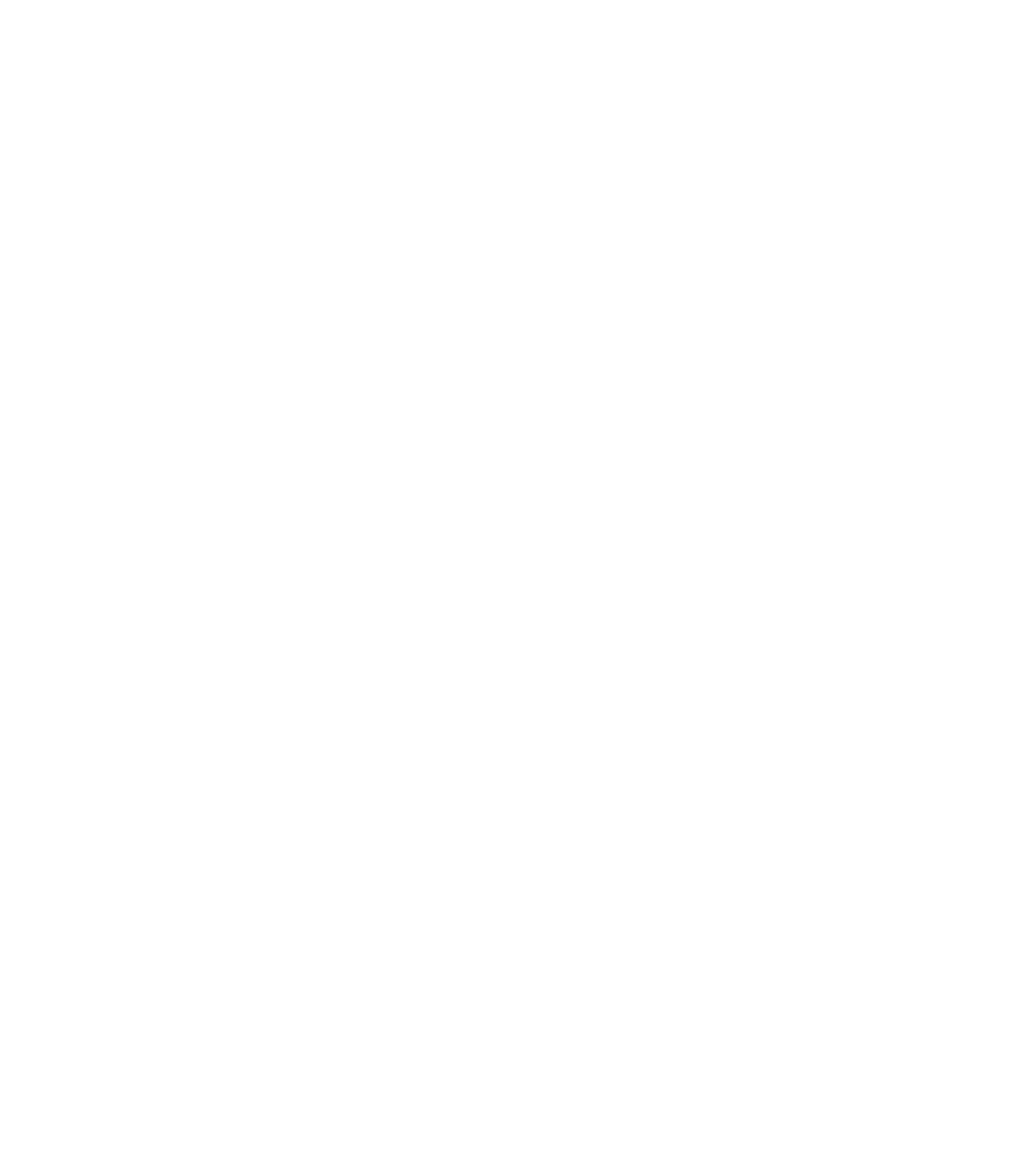
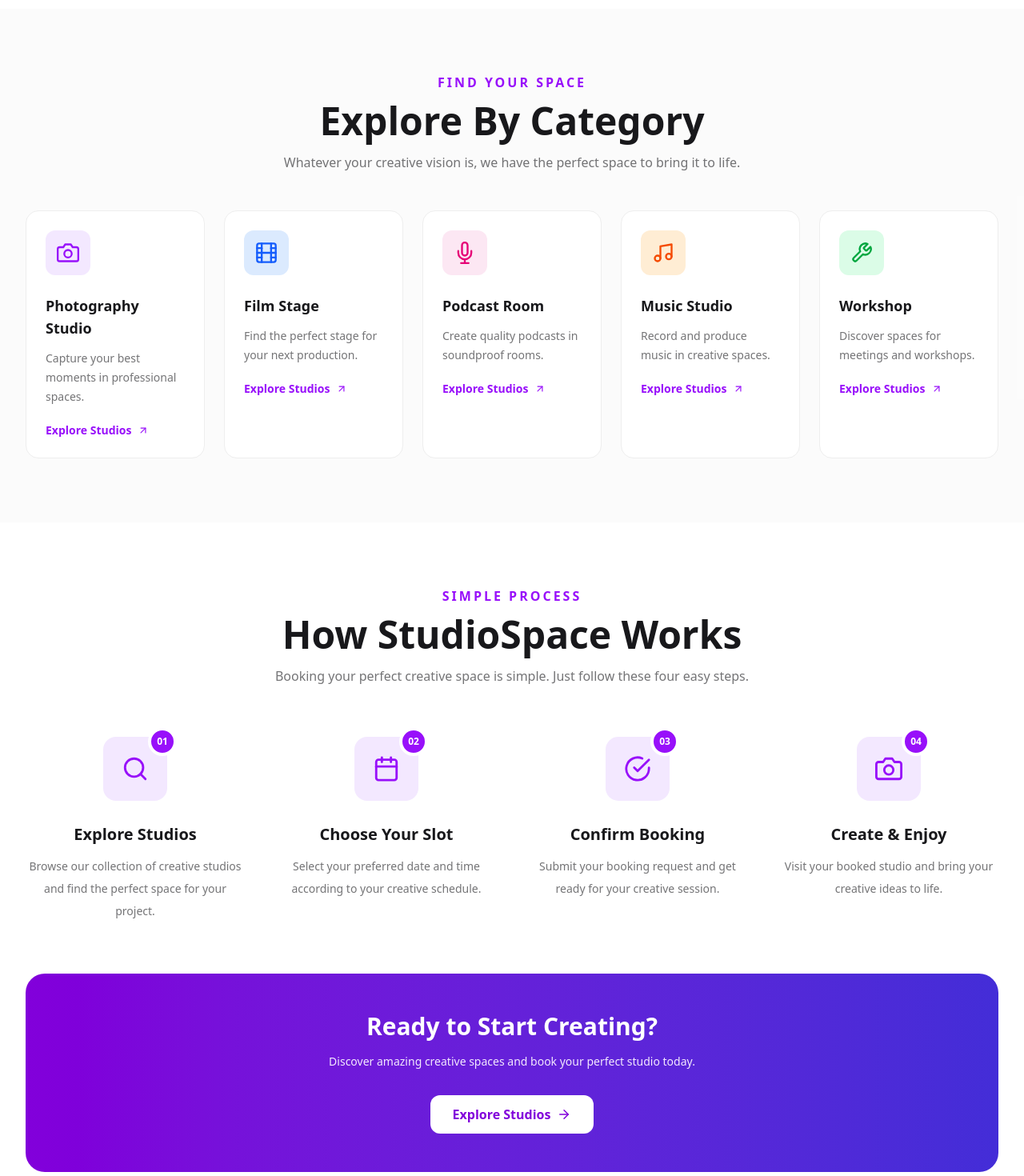
Before and after one commit to shuvo-220/frontend, a Next.js app: page / in a window 1280 px wide. Shown: the part 1280-2750 px from the top of the page at 80% size. Before the commit the page ends 1291 px from the top, so only its background shows below. Built offline with nearby package versions, Linux system fonts and the light colour scheme; no server answers.

Commit message:
how it works

```diff
--- /dev/null
+++ b/src/app/components/home/Categoris.jsx
@@ -0,0 +1,102 @@
+
+
+import Link from "next/link";
+import {
+  FiCamera,
+  FiFilm,
+  FiMic,
+  FiMusic,
+  FiTool,
+  FiArrowUpRight,
+} from "react-icons/fi";
+
+const categories = [
+  {
+    name: "Photography Studio",
+    description: "Capture your best moments in professional spaces.",
+    icon: FiCamera,
+    color: "bg-purple-100 text-purple-600",
+  },
+  {
+    name: "Film Stage",
+    description: "Find the perfect stage for your next production.",
+    icon: FiFilm,
+    color: "bg-blue-100 text-blue-600",
+  },
+  {
+    name: "Podcast Room",
+    description: "Create quality podcasts in soundproof rooms.",
+    icon: FiMic,
+    color: "bg-pink-100 text-pink-600",
+  },
+  {
+    name: "Music Studio",
+    description: "Record and produce music in creative spaces.",
+    icon: FiMusic,
+    color: "bg-orange-100 text-orange-600",
+  },
+  {
+    name: "Workshop",
+    description: "Discover spaces for meetings and workshops.",
+    icon: FiTool,
+    color: "bg-green-100 text-green-600",
+  },
+];
+
+export default function Categories() {
+  return (
+    <section className="bg-base-200/50 px-5 py-20 md:px-8">
+      <div className="mx-auto max-w-7xl">
+
+        <div className="mb-12 text-center">
+          <p className="mb-3 font-semibold uppercase tracking-[3px] text-purple-600">
+            Find Your Space
+          </p>
+
+          <h2 className="text-3xl font-extrabold text-base-content md:text-5xl">
+            Explore By Category
+          </h2>
+
+          <p className="mx-auto mt-4 max-w-2xl text-base-content/60">
+            Whatever your creative vision is, we have the perfect
+            space to bring it to life.
+          </p>
+        </div>
+
+        <div className="grid gap-6 sm:grid-cols-2 lg:grid-cols-5">
+          {categories.map((category) => {
+            const Icon = category.icon;
+
+            return (
+              <Link
+                key={category.name}
+                href={`/studios?category=${encodeURIComponent(category.name)}`}
+                className="group rounded-2xl border border-base-300 bg-base-100 p-6 transition duration-300 hover:-translate-y-2 hover:border-purple-300 hover:shadow-xl"
+              >
+                <div
+                  className={`mb-6 flex h-14 w-14 items-center justify-center rounded-xl ${category.color}`}
+                >
+                  <Icon size={28} />
+                </div>
+
+                <h3 className="mb-3 text-lg font-bold text-base-content">
+                  {category.name}
+                </h3>
+
+                <p className="mb-5 text-sm leading-6 text-base-content/60">
+                  {category.description}
+                </p>
+
+                <span className="flex items-center gap-2 text-sm font-semibold text-purple-600">
+                  Explore Studios
+                  <FiArrowUpRight className="transition-transform group-hover:translate-x-1 group-hover:-translate-y-1" />
+                </span>
+              </Link>
+            );
+          })}
+        </div>
+
+      </div>
+    </section>
+  );
+}
--- /dev/null
+++ b/src/app/components/home/HowItWorks.jsx
@@ -0,0 +1,121 @@
+
+import Link from "next/link";
+import {
+  FiSearch,
+  FiCalendar,
+  FiCheckCircle,
+  FiCamera,
+  FiArrowRight,
+} from "react-icons/fi";
+
+const steps = [
+  {
+    number: "01",
+    title: "Explore Studios",
+    description:
+      "Browse our collection of creative studios and find the perfect space for your project.",
+    icon: FiSearch,
+  },
+  {
+    number: "02",
+    title: "Choose Your Slot",
+    description:
+      "Select your preferred date and time according to your creative schedule.",
+    icon: FiCalendar,
+  },
+  {
+    number: "03",
+    title: "Confirm Booking",
+    description:
+      "Submit your booking request and get ready for your creative session.",
+    icon: FiCheckCircle,
+  },
+  {
+    number: "04",
+    title: "Create & Enjoy",
+    description:
+      "Visit your booked studio and bring your creative ideas to life.",
+    icon: FiCamera,
+  },
+];
+
+export default function HowItWorks() {
+  return (
+    <section
+      id="how-it-works"
+      className="bg-base-100 px-5 py-20 md:px-8"
+    >
+      <div className="mx-auto max-w-7xl">
+
+        {/* Section Heading */}
+        <div className="mb-16 text-center">
+          <p className="mb-3 font-semibold uppercase tracking-[3px] text-purple-600">
+            Simple Process
+          </p>
+
+          <h2 className="text-3xl font-extrabold text-base-content md:text-5xl">
+            How StudioSpace Works
+          </h2>
+
+          <p className="mx-auto mt-4 max-w-2xl text-base-content/60">
+            Booking your perfect creative space is simple.
+            Just follow these four easy steps.
+          </p>
+        </div>
+
+        {/* Steps */}
+        <div className="relative grid gap-10 sm:grid-cols-2 lg:grid-cols-4">
+          {steps.map((step) => {
+            const Icon = step.icon;
+
+            return (
+              <div
+                key={step.number}
+                className="relative text-center"
+              >
+                {/* Icon */}
+                <div className="relative mx-auto mb-7 flex h-20 w-20 items-center justify-center rounded-2xl bg-purple-100 text-purple-600 transition duration-300 hover:-translate-y-2 hover:bg-purple-600 hover:text-white">
+                  <Icon size={34} />
+
+                  <span className="absolute -right-3 -top-3 flex h-9 w-9 items-center justify-center rounded-full border-4 border-base-100 bg-purple-600 text-xs font-bold text-white">
+                    {step.number}
+                  </span>
+                </div>
+
+                {/* Content */}
+                <h3 className="mb-3 text-xl font-bold text-base-content">
+                  {step.title}
+                </h3>
+
+                <p className="mx-auto max-w-xs text-sm leading-7 text-base-content/60">
+                  {step.description}
+                </p>
+              </div>
+            );
+          })}
+        </div>
+
+        {/* Bottom CTA */}
+        <div className="mt-16 rounded-3xl bg-gradient-to-r from-purple-700 to-indigo-700 px-6 py-12 text-center text-white md:px-12">
+          <h3 className="text-2xl font-extrabold md:text-3xl">
+            Ready to Start Creating?
+          </h3>
+
+          <p className="mx-auto mt-3 max-w-xl text-sm leading-7 text-purple-100">
+            Discover amazing creative spaces and book your
+            perfect studio today.
+          </p>
+
+          <Link
+            href="/studios"
+            className="mt-7 inline-flex items-center gap-2 rounded-xl bg-white px-7 py-3 font-semibold text-purple-700 transition hover:bg-purple-100"
+          >
+            Explore Studios
+            <FiArrowRight size={18} />
+          </Link>
+        </div>
+
+      </div>
+    </section>
+  );
+}
--- a/src/app/page.js
+++ b/src/app/page.js
@@ -1,11 +1,15 @@
+import Categories from "./components/home/Categoris";
 import FeaturedStudios from "./components/home/FeatureStudio";
 import Hero from "./components/home/Hero";
+import HowItWorks from "./components/home/HowItWorks";
 
 export default function Home() {
   return (
     <main>
       <Hero />
       <FeaturedStudios />
+      <Categories />
+      <HowItWorks />
     </main>
   );
 }
```
